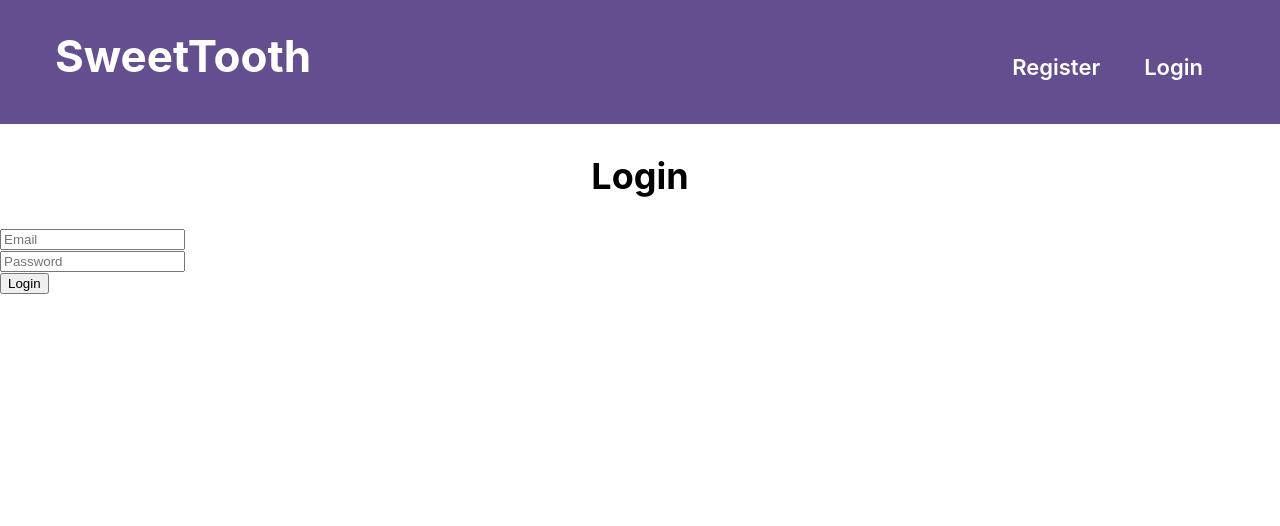
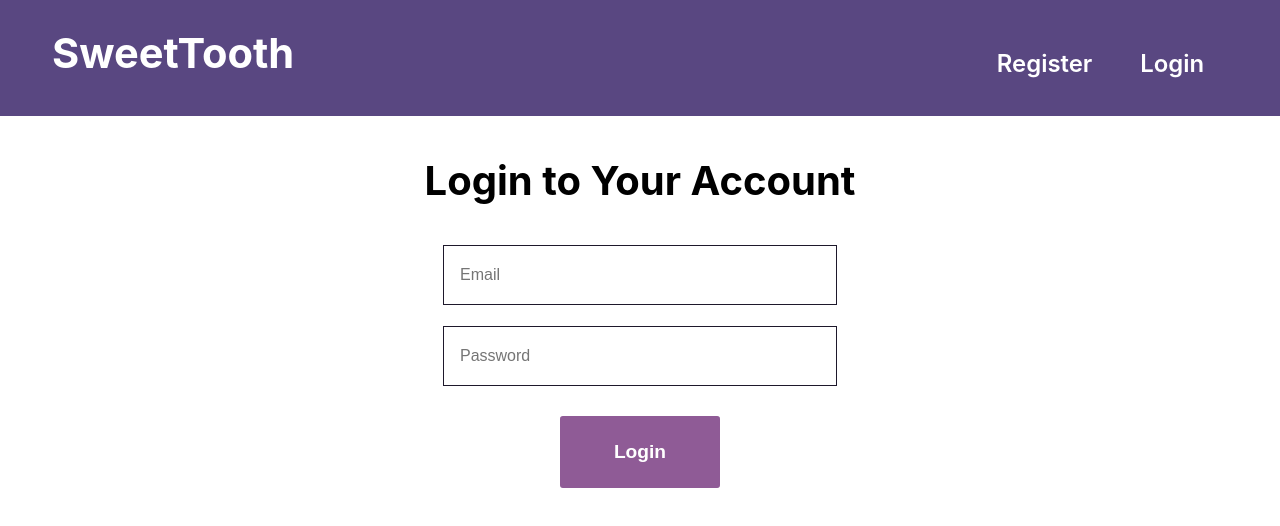
Before and after one commit to OLD-itdev161-fa2023/emily-chapman-p2, a React (Create React App) app in the folder client/: page /login in a window 1280 px wide. Shown: the top 526 px of the page. Built offline with nearby package versions, Linux system fonts and the light colour scheme.

Commit message:
Finished Project 2

```diff
--- a/client/src/App.css
+++ b/client/src/App.css
@@ -1,7 +1,3 @@
-.App-logo {
-  height: 40vmin;
-}
-
 @media (prefers-reduced-motion: no-preference) {
   .App-logo {
     animation: App-logo-spin infinite 20s linear;
@@ -9,13 +5,13 @@
 }
 
 .App-header {
-  background-color: #634f8f;
-  min-height: 10vh;
+  background-color: #594781;
+  min-height: 9.75vh;
   display: flex;
   flex-direction: row;
   align-items: center;
   justify-content: flex-start;
-  font-size: calc(6px + 2vmin);
+  font-size: 1.3em;
   color: white;
   padding: 0 0 0.5em 2.5em;
 }
@@ -37,6 +33,7 @@
   display: inline;
   font-weight: 600;
   padding: 0 1em;
+  font-size: 1.15em;
 }
 
 .App-header ul li a {
@@ -44,13 +41,16 @@
   text-decoration: none;
 }
 
-.App-link {
-  color: #61dafb;
+.home p {
+  text-align: center;
+  font-size: 1.3em;
+  font-weight: 500;
 }
 
 main h2 {
-  font-size: 2.25em;
+  font-size: 2.5em;
   text-align: center;
+  margin: 1em 0;
 }
 
 @keyframes App-logo-spin {
--- a/client/src/App.js
+++ b/client/src/App.js
@@ -183,8 +183,10 @@ class App extends React.Component {
                     </React.Fragment>
                     ) : (
                     <React.Fragment>
-                      <h2>Welcome!</h2>
-                      <p>Please register or login to save/view your recipes.</p>
+                      <div className="home">
+                        <h2>Welcome Baker!</h2>
+                        <p>Please register or login to save/view your recipes.</p>
+                      </div>
                     </React.Fragment>
                   )}
               </Route>
--- a/client/src/components/Login/Login.js
+++ b/client/src/components/Login/Login.js
@@ -1,6 +1,7 @@
 import React, {useState} from 'react';
 import axios from 'axios';
 import {useHistory} from 'react-router-dom';
+import './styles.css';
 
 const Login = ({authenticateBaker}) => {
     let history = useHistory();
@@ -57,7 +58,8 @@ const Login = ({authenticateBaker}) => {
 
     return (
         <div>
-            <h2>Login</h2>
+            <h2>Login to Your Account</h2>
+            <div className="form-container">
                 <div>
                     <input
                         type="text"
@@ -79,9 +81,10 @@ const Login = ({authenticateBaker}) => {
                 <div>
                     <button onClick={() => loginBaker()}>Login</button>
                 </div>
-            <div>
+                <div className="error_message">
                     {errors && errors.map(error =>
                         <div key={error.msg}>{error.msg}</div>)}
+                </div>
             </div>
         </div>
     )
--- /dev/null
+++ b/client/src/components/Login/styles.css
@@ -0,0 +1,31 @@
+.form-container div {
+    margin: 0 auto;
+}
+
+.form-container div input {
+    margin-bottom: 1.3em;
+    padding: 1.25em 1em;
+    font-size: 1em;
+    border: 1.5px solid #1e182b;
+    width: 360px;
+}
+
+.form-container div button {
+    width: 160px;
+    padding: 1.3em 1.6em;
+    margin: 0.5em 0;
+    background-color: #8f5b96;
+    border: none;
+    color: #fff;
+    font-weight: 600;
+    font-size: 1.2em;
+    border-radius: 0.15em;
+    cursor: pointer;
+}
+
+.form-container .error_message {
+    margin-top: 1em;
+    color: #ba415f;
+    font-weight: 500;
+    font-style: italic;
+}
--- a/client/src/components/Recipe/AddRecipe.js
+++ b/client/src/components/Recipe/AddRecipe.js
@@ -58,8 +58,9 @@ const AddRecipe = ({token, onRecipeAdded}) => {
     };
 
     return (
+        <div>
+        <h2>Add a Recipe</h2>
             <div className="form-container">
-            <h2>Add a Recipe</h2>
                 <input
                     name="title"
                     type="text"
@@ -71,27 +72,22 @@ const AddRecipe = ({token, onRecipeAdded}) => {
                     name="ingredientList"
                     placeholder="Ingredient List"
                     value={ingredientList}
-                cols="40"
-                rows="20"
                     onChange={e => onChange(e)}
                 ></textarea>
                 <textarea
                     name="directions"
                     placeholder="Directions"
                     value={directions}
-                cols="40"
-                rows="20"
                     onChange={e => onChange(e)}
                 ></textarea>
                 <textarea
                     name="notes"
                     placeholder="Notes"
                     value={notes}
-                cols="40"
-                rows="20"
                     onChange={e => onChange(e)}
                 ></textarea>
                 <button onClick={() => add()}>Submit</button>
+            </div>
         </div>
     );
 };
--- a/client/src/components/Recipe/EditRecipe.js
+++ b/client/src/components/Recipe/EditRecipe.js
@@ -71,24 +71,18 @@ const EditRecipe = ({token, recipe, onRecipeUpdated}) => {
                 name="ingredientList"
                 placeholder="Ingredient List"
                 value={ingredientList}
-                cols="40"
-                rows="20"
                 onChange={e => onChange(e)}
             ></textarea>
             <textarea
                 name="directions"
                 placeholder="Directions"
                 value={directions}
-                cols="40"
-                rows="20"
                 onChange={e => onChange(e)}
             ></textarea>
             <textarea
                 name="notes"
                 placeholder="Notes"
                 value={notes}
-                cols="40"
-                rows="20"
                 onChange={e => onChange(e)}
             ></textarea>
             <button onClick={() => update()}>Submit</button>
--- a/client/src/components/Recipe/Recipe.js
+++ b/client/src/components/Recipe/Recipe.js
@@ -1,10 +1,11 @@
 import React from 'react';
+import './styles.css';
 
 const Recipe = props => {
     const {recipe} = props;
 
     return (
-        <div>
+        <div className="recipe">
             <h2>{recipe.title}</h2>
             <h3><strong>Ingredients</strong></h3>
             <p>{recipe.ingredientList}</p>
--- a/client/src/components/Recipe/styles.css
+++ b/client/src/components/Recipe/styles.css
@@ -1,10 +1,56 @@
+.recipe {
+    width: 80%;
+    margin: 2em auto;
+    border-radius: 0.15em;
+    padding: 2em;
+    background-color: #efedf4;
+}
+
+.recipe h2 {
+    margin-top: 0;
+}
+
+.recipe h3 {
+    margin: 0.25em 0;
+}
+
+.recipe p {
+    margin: 0.25em 0 1em 0;
+}
+
+/*Add and Edit Recipe Styles*/
 .form-container {
     display: flex;
     flex-direction: column;
-    max-width: 60%;
+    max-width: 56%;
     margin: 0 auto;
+}
+
+.form-container input {
+    margin-bottom: 1em;
+    padding: 0.8em;
+    font-size: 1em;
+    border: 1.5px solid #1e182b;
 }
 
 .form-container textarea {
     font-family: sans-serif;
+    margin-bottom: 1em;
+    padding: 0.8em;
+    font-size: 1em;
+    height: 4em;
+    border: 1.5px solid #1e182b;
 }
+
+.form-container button {
+    width: 160px;
+    padding: 1.3em 1.6em;
+    margin: 0.5em 0 4em 0;
+    background-color: #8f5b96;
+    border: none;
+    color: #fff;
+    border-radius: 0.15em;
+    font-weight: 600;
+    font-size: 1em;
+    cursor: pointer;
+}
--- a/client/src/components/RecipeList/RecipeListItem.js
+++ b/client/src/components/RecipeList/RecipeListItem.js
@@ -20,7 +20,7 @@ const RecipeListItem = props => {
     };
 
     return (
-        <div>
+        <div className="recipes">
             <div className="recipeListItem" onClick={() => handleClickRecipe(recipe)}>
                 <h3>{recipe.title}</h3>
                 <h4><strong>Ingredients</strong></h4>
--- a/client/src/components/RecipeList/styles.css
+++ b/client/src/components/RecipeList/styles.css
@@ -0,0 +1,34 @@
+.recipes {
+    width: 80%;
+    margin: 1.25em auto;
+    border-radius: 0.15em;
+    padding: 2em;
+    background-color: #efedf4;
+}
+
+.recipeListItem h3 {
+    font-size: 1.5em;
+    margin-top: 0;
+    cursor: pointer;
+}
+
+.recipeListItem h4 {
+    margin: 0.25em 0;
+}
+
+.recipeListItem p {
+    margin: 0.25em 0 1.5em 0;
+}
+
+.recipeButtons button {
+    width: 160px;
+    padding: 1.3em;
+    margin: 1em 1em 0.5em 0;
+    background-color: #8f5b96;
+    border: none;
+    color: #fff;
+    border-radius: 0.15em;
+    font-weight: 600;
+    font-size: 1em;
+    cursor: pointer;
+}
--- a/client/src/components/Register/Register.js
+++ b/client/src/components/Register/Register.js
@@ -1,6 +1,7 @@
 import React, {useState} from 'react';
 import axios from 'axios';
 import {useHistory} from 'react-router-dom';
+import './styles.css';
 
 const Register = ({authenticateBaker}) => {
     let history = useHistory();
@@ -66,7 +67,8 @@ const Register = ({authenticateBaker}) => {
 
     return (
         <div>
-            <h2>Register</h2>
+            <h2>Create an Account</h2>
+            <div className="form-container">
                 <div>
                     <input
                         type="text"
@@ -115,9 +117,10 @@ const Register = ({authenticateBaker}) => {
                 <div>
                     <button onClick={() => registerBaker()}>Register</button>
                 </div>
-            <div>
+                <div className="error_message">
                     {errors && errors.map(error =>
                         <div key={error.msg}>{error.msg}</div>)}
+                </div>
             </div>
         </div>
     )
--- /dev/null
+++ b/client/src/components/Register/styles.css
@@ -0,0 +1,32 @@
+.form-container div {
+    margin: 0 auto;
+}
+
+.form-container div input {
+    margin-bottom: 1.3em;
+    padding: 1.25em 1em;
+    font-size: 1em;
+    border: 1.5px solid #1e182b;
+    width: 360px;
+}
+
+.form-container div button {
+    width: 160px;
+    padding: 1.3em 1.6em;
+    margin: 0.5em 0;
+    background-color: #8f5b96;
+    border: none;
+    color: #fff;
+    font-weight: 600;
+    font-size: 1.2em;
+    border-radius: 0.15em;
+    cursor: pointer;
+}
+
+.form-container .error_message {
+    margin: 1em 0 4em 0;
+    color: #ba415f;
+    font-weight: 500;
+    font-style: italic;
+    text-align: center;
+}
```
Also changed, not shown: 1 other file (tests, documents, lock files or other folders). Lines whose indentation alone changed are shown as unchanged.
